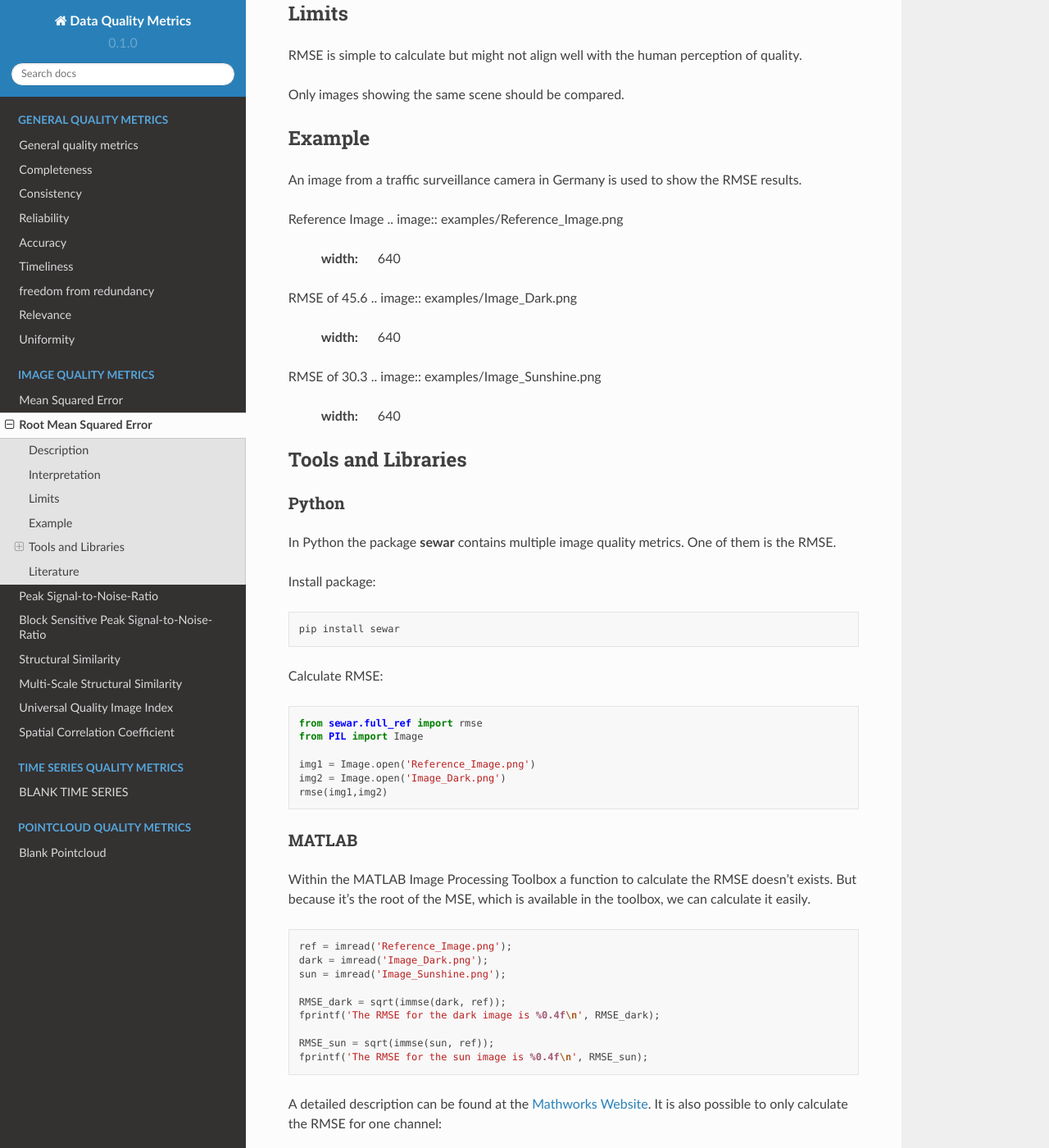
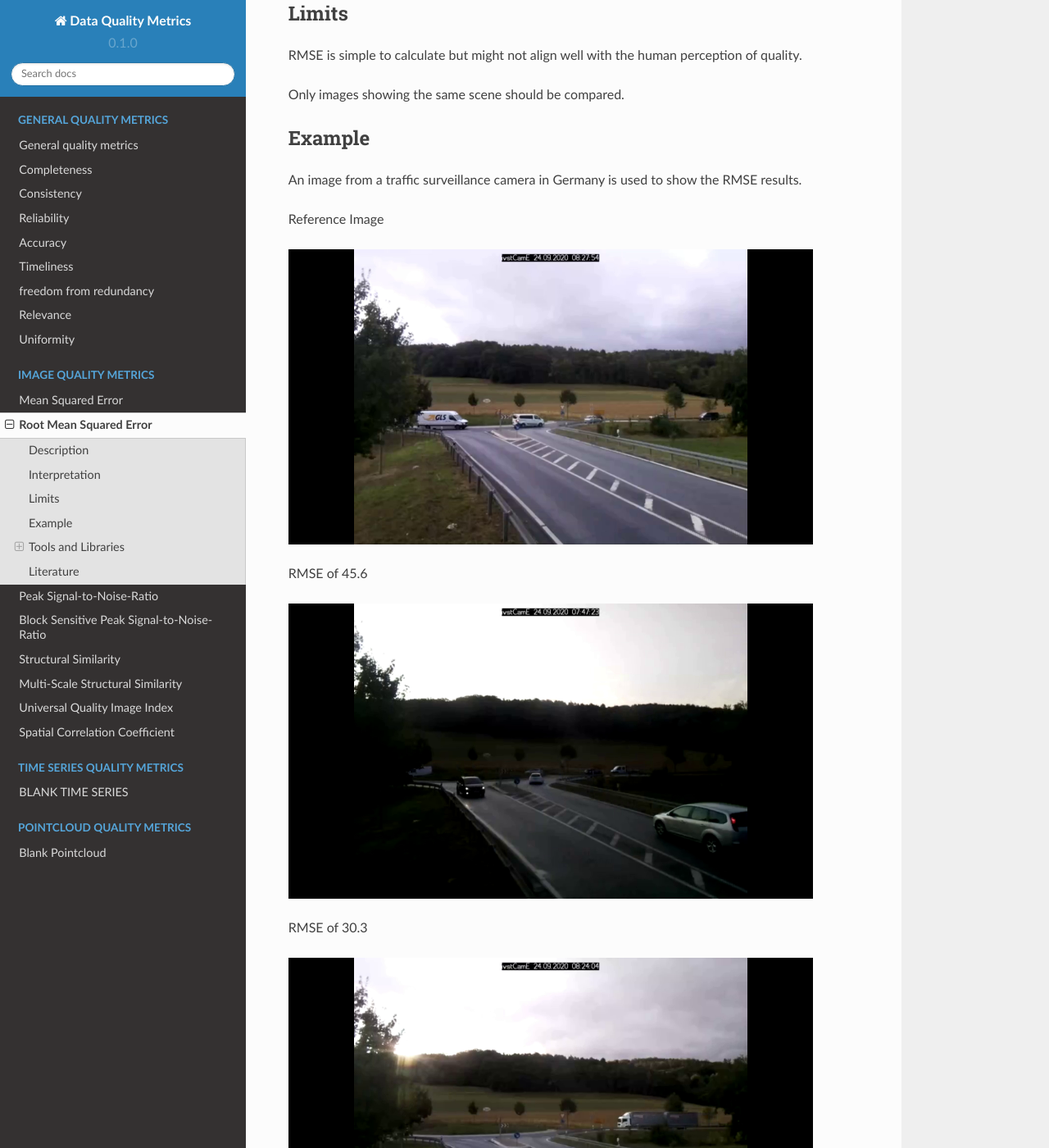
Before and after one commit to HDierend/Data-Quality-Metrics, a Sphinx documentation site: the page built from docs/source/image_quality/Root_Mean_Squared_Error.rst, in a window 1280 px wide and 1400 px high, scrolled down 488 px. Shown: the whole window at 82% size. Built offline with Sphinx 7.4.7 and the Read the Docs theme 2.0.0, drawn with Linux system fonts in a browser that asks for light colours; pages that are not in the unit, such as notebooks, are missing from menus; some of the changed text lies outside the part shown.

Commit message:
Update Root_Mean_Squared_Error.rst

```diff
--- a/docs/source/image_quality/Root_Mean_Squared_Error.rst
+++ b/docs/source/image_quality/Root_Mean_Squared_Error.rst
@@ -29,16 +29,19 @@
 An image from a traffic surveillance camera in Germany is used to show the RMSE results.
 
 Reference Image
+
 .. image:: examples/Reference_Image.png
   :width: 640
 
 
 RMSE of 45.6
+
 .. image:: examples/Image_Dark.png
   :width: 640
 
 
 RMSE of 30.3
+
 .. image:: examples/Image_Sunshine.png
   :width: 640
 
@@ -57,11 +60,17 @@
 Calculate RMSE:
 ::
   from sewar.full_ref import rmse
-  from PIL import Image
+  import cv2
 
-  img1 = Image.open('Reference_Image.png')
-  img2 = Image.open('Image_Dark.png')
-  rmse(img1,img2)
+  img_ref = cv2.imread('Reference_Image.png')
+  img_dark = cv2.imread('Image_Dark.png')
+  img_sun= cv2.imread('Image_Sunshine.png')
+
+  score_dark = rmse(img_ref,img_dark)
+  print("Score of dark image", score_dark)
+
+  score_sun = rmse(img_ref,img_sun)
+  print("Score of dark image", score_sun)
 
 
 MATLAB
```
